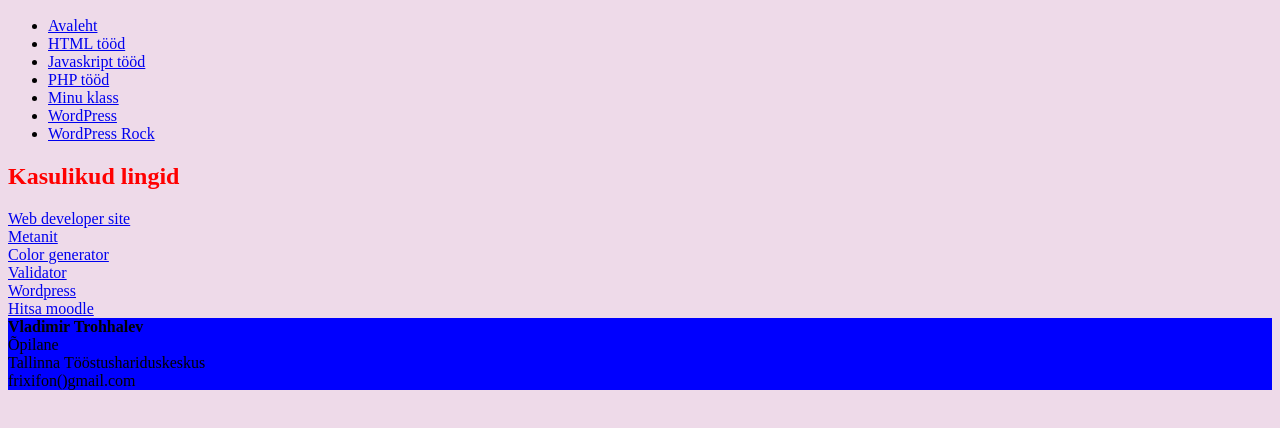
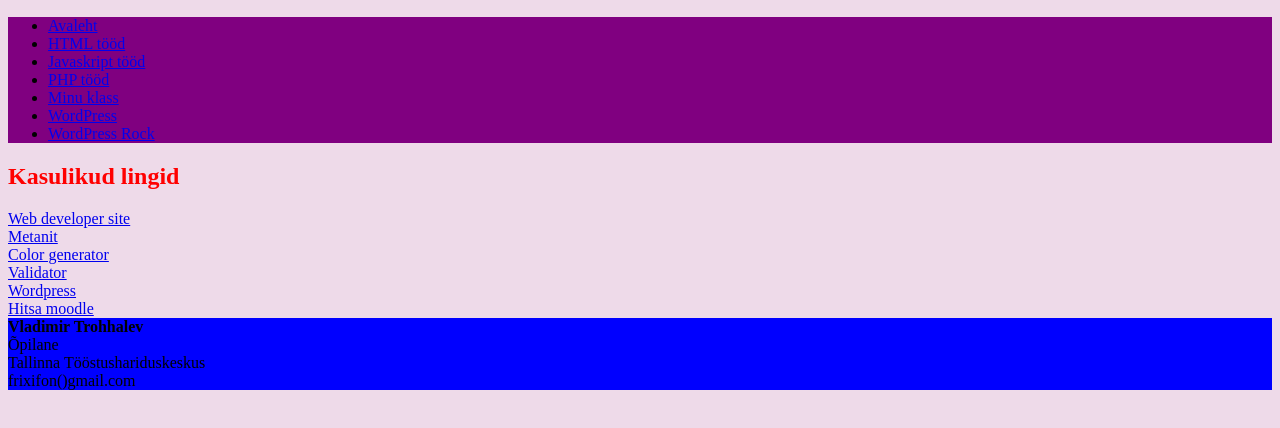
Before and after one commit to frixifon/Repository_Ryhm6, a plain HTML site: page git/index.html in a window 1280 px wide. Shown: the part 208-636 px from the top of the page. Drawn offline with Linux system fonts and the light colour scheme.

Commit message:
Navigation styles added

```diff
--- a/git/Mainstyle.css
+++ b/git/Mainstyle.css
@@ -11,3 +11,6 @@ footer {
 	background-color: blue;
 }
 /* Сделать оформление оформление для меню навигации */
+nav {
+	background-color: purple;
+}
```
